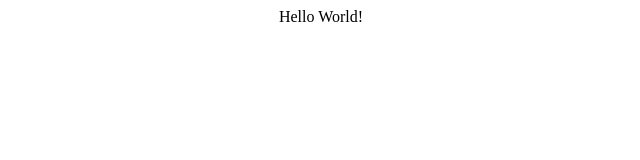
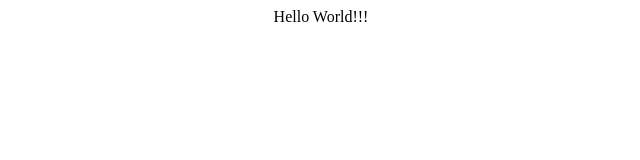
Before and after one commit to vortecmedia/songs, a plain HTML site: page index.html in a window 1280 px wide. Shown: the full height of the page, 319-959 px from the left. Drawn offline with Linux system fonts and the light colour scheme.

```diff
--- a/index.html
+++ b/index.html
@@ -1 +1 @@
-<center>Hello World!</center>
+<center>Hello World!!!</center>
```
Also changed, not shown: 1 other file.
